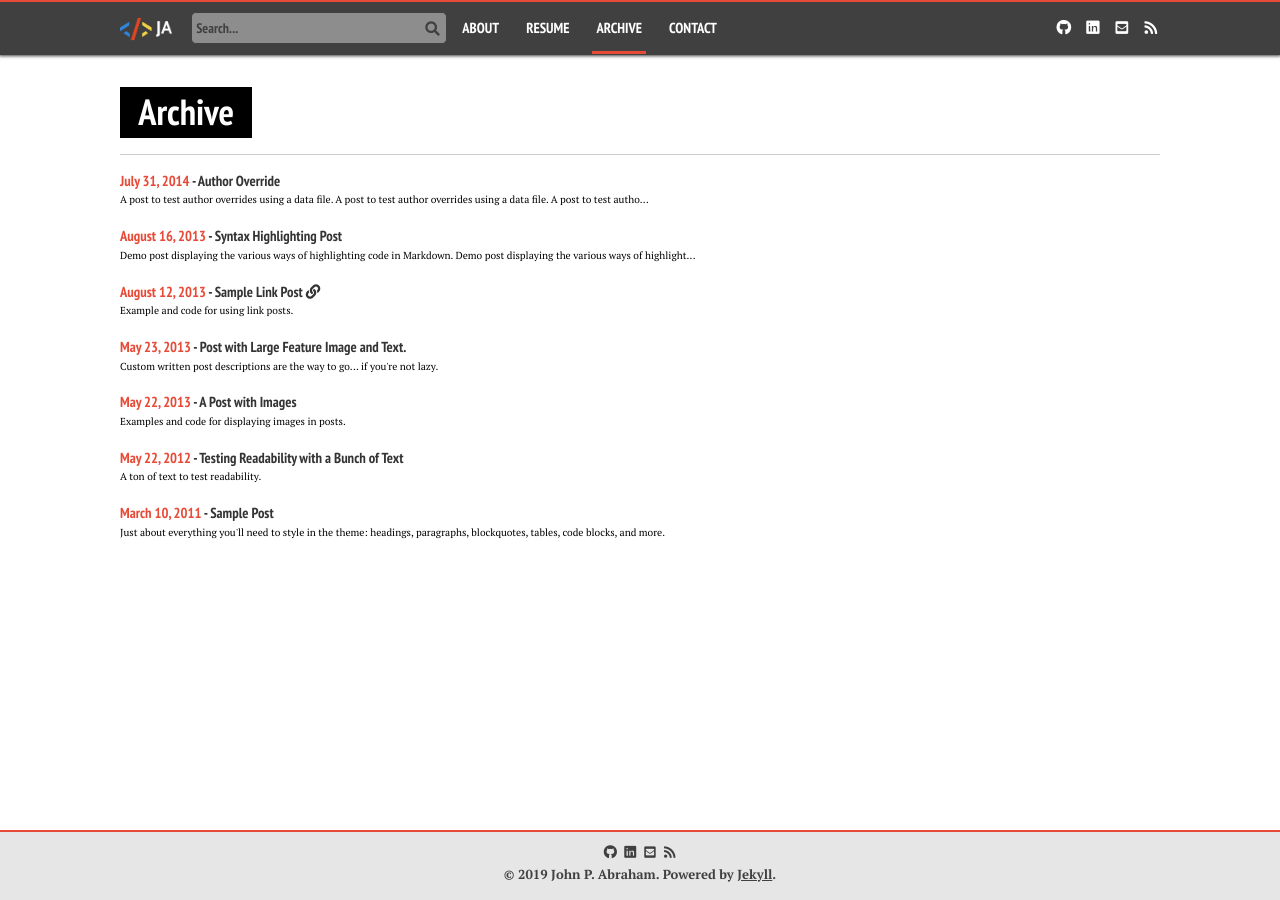
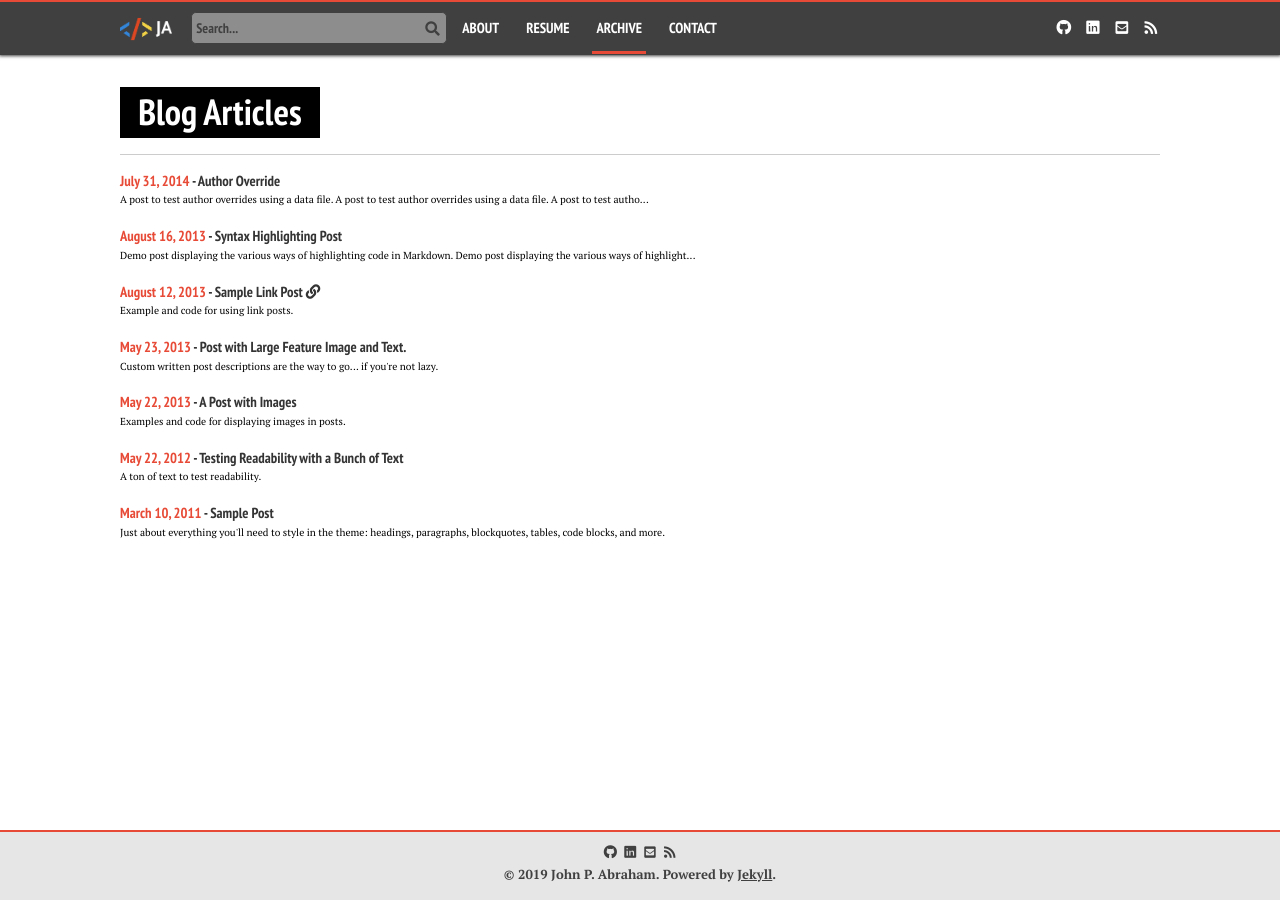
Before and after one commit to abrahamjj/abrahamjj.github.io, a Jekyll site: the page built from markdown/archive/index.md, in a window 1280 px wide. Built offline with Jekyll 4.4.1, drawn with Linux system fonts in a browser that asks for light colours; nearby versions of some CDN libraries.

Commit message:
Updating tab preview text and page header text

```diff
--- a/_includes/_head.html
+++ b/_includes/_head.html
@@ -3,7 +3,7 @@
   {% if page.title and page.type == 'blog'  %}
     {{ page.title }}
   {% elsif page.title and page.type != 'blog' %}
-      {{ site.owner.name }} | {{ page.title }}
+    {{ page.title }} | {{ site.title }}
   {% else %}
     {{ site.title }}
   {% endif %}
--- a/markdown/archive/index.md
+++ b/markdown/archive/index.md
@@ -1,6 +1,6 @@
 ---
 layout: post-index
-title: Archive
+title: Blog Articles
 permalink: /archive
 type: archive
 comments: false
```
Also changed, not shown: markdown/about/index.md (+1 -1 lines).
